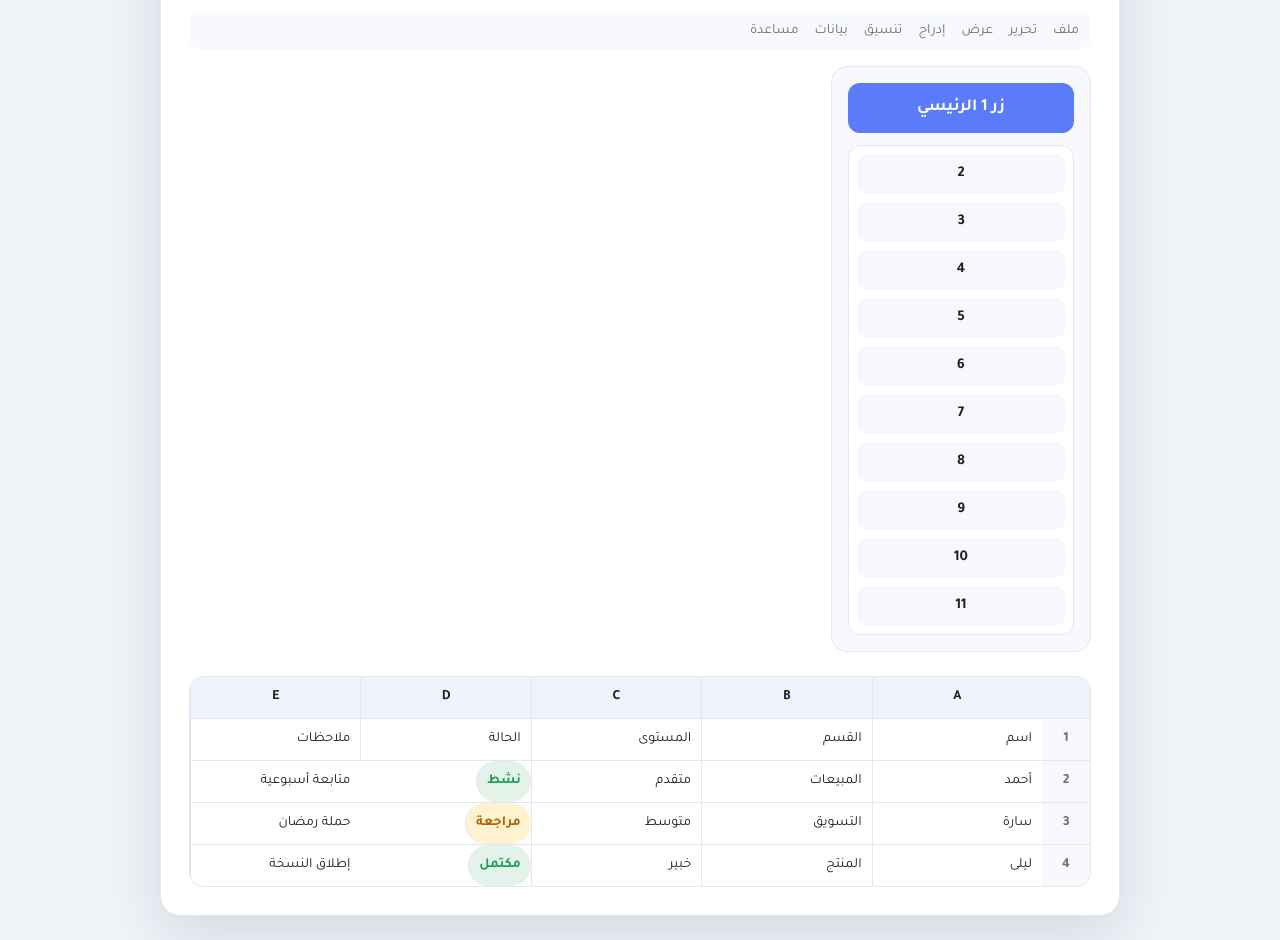
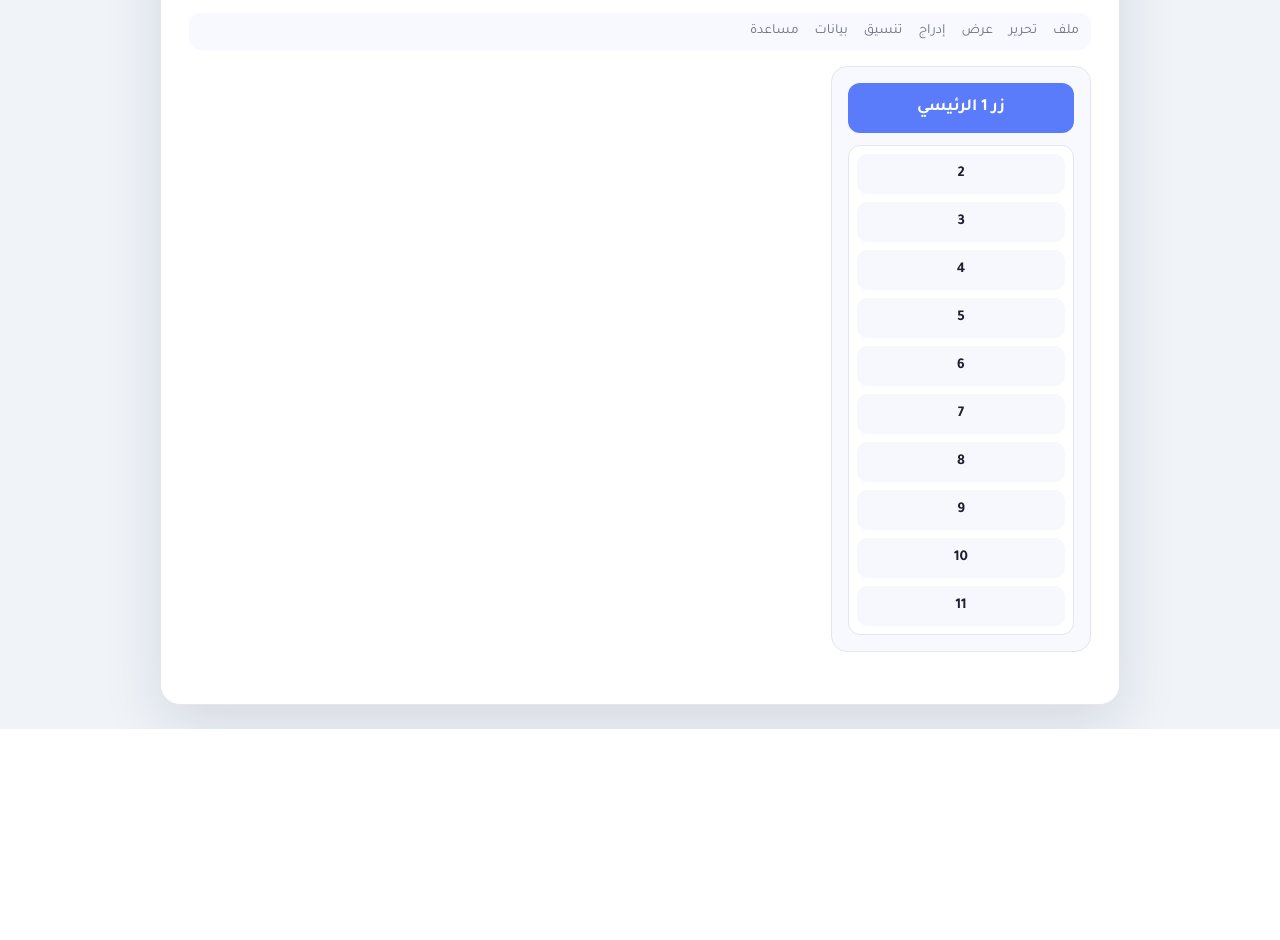
Before and after one commit to ahmedhaysam53-commits/stirring-sunflower-e1e361, a plain HTML site: page main.html in a window 1280 px wide. Shown: the part 144-1084 px from the top of the page. After the commit the page ends 873 px from the top, so only its background shows below. Drawn offline with Linux system fonts and the light colour scheme.

Commit message:
Remove table from main screen

```diff
--- a/main.html
+++ b/main.html
@@ -47,48 +47,7 @@
           </aside>
         </section>
 
-        <div class="excel-grid" role="table" aria-label="جدول بيانات">
-          <div class="excel-row header" role="row">
-            <span role="columnheader"></span>
-            <span role="columnheader">A</span>
-            <span role="columnheader">B</span>
-            <span role="columnheader">C</span>
-            <span role="columnheader">D</span>
-            <span role="columnheader">E</span>
-          </div>
-          <div class="excel-row" role="row">
-            <span role="rowheader">1</span>
-            <span>اسم</span>
-            <span>القسم</span>
-            <span>المستوى</span>
-            <span>الحالة</span>
-            <span>ملاحظات</span>
-          </div>
-          <div class="excel-row" role="row">
-            <span role="rowheader">2</span>
-            <span>أحمد</span>
-            <span>المبيعات</span>
-            <span>متقدم</span>
-            <span class="tag success">نشط</span>
-            <span>متابعة أسبوعية</span>
-          </div>
-          <div class="excel-row" role="row">
-            <span role="rowheader">3</span>
-            <span>سارة</span>
-            <span>التسويق</span>
-            <span>متوسط</span>
-            <span class="tag warning">مراجعة</span>
-            <span>حملة رمضان</span>
-          </div>
-          <div class="excel-row" role="row">
-            <span role="rowheader">4</span>
-            <span>ليلى</span>
-            <span>المنتج</span>
-            <span>خبير</span>
-            <span class="tag success">مكتمل</span>
-            <span>إطلاق النسخة</span>
-          </div>
-        </div>
+
       </section>
     </main>
     <script src="main.js"></script>
```
